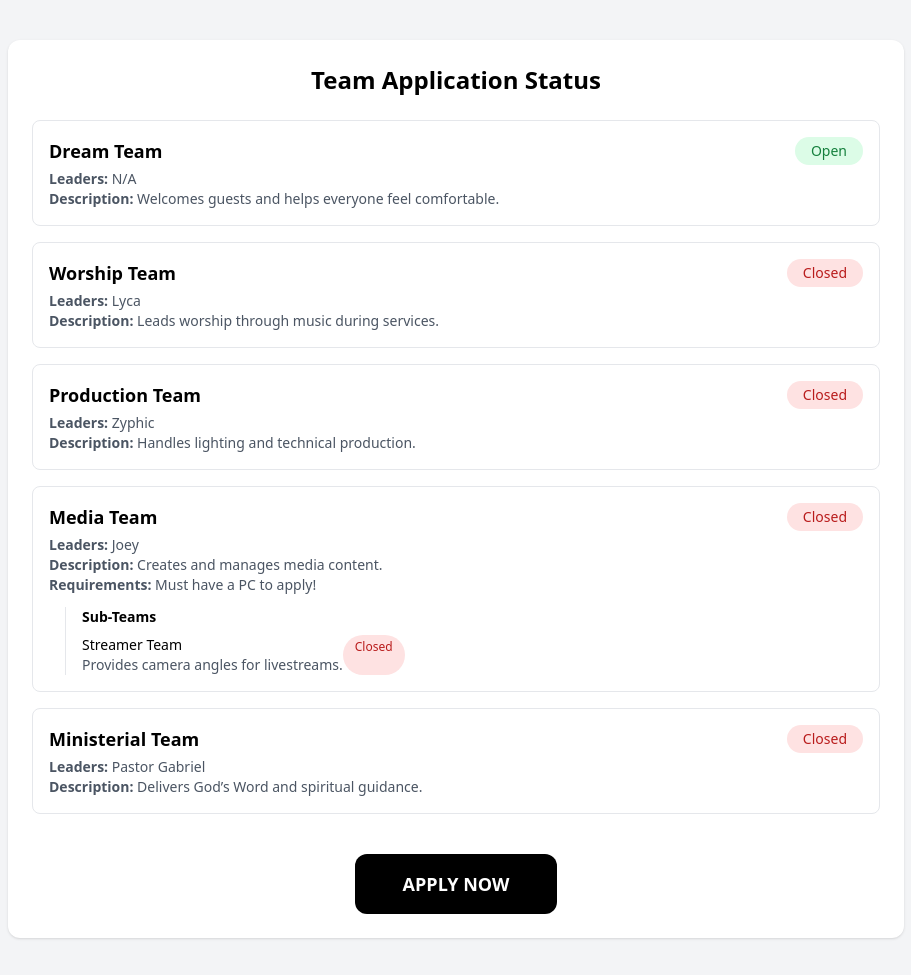
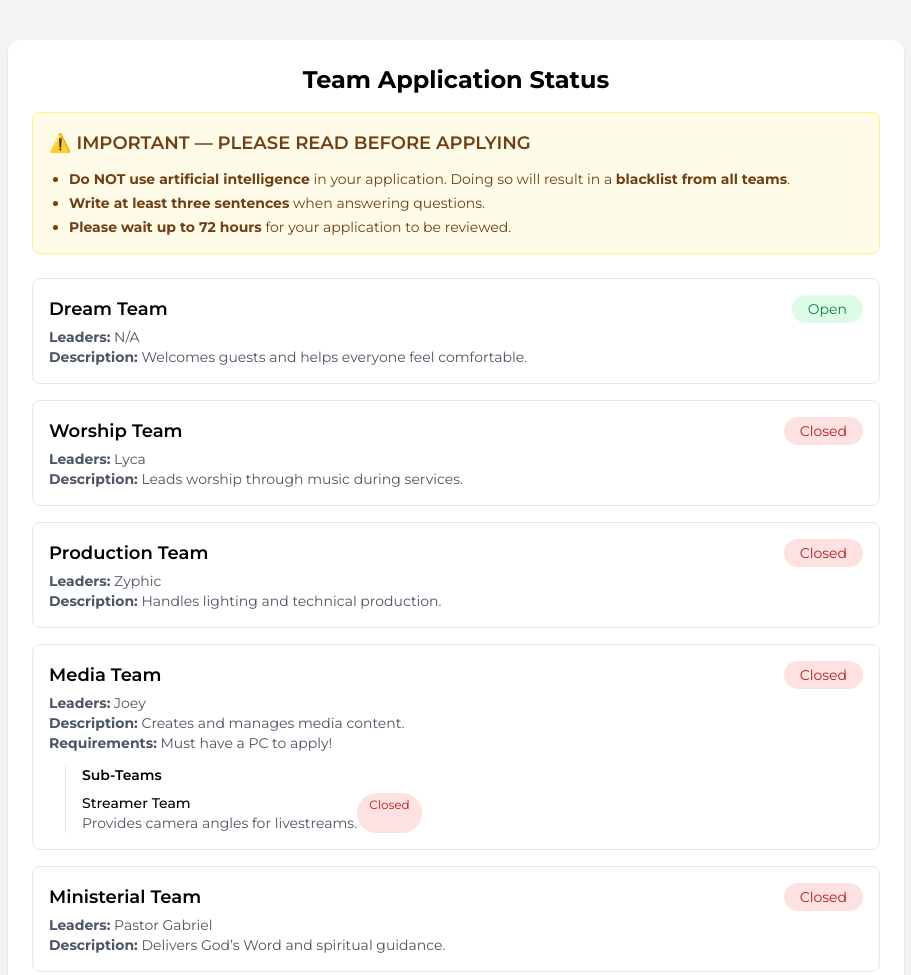
Before and after one commit to gabe-luamaster/joychurchapplications, a plain HTML site: page index.html in a window 1280 px wide. Shown: the top 975 px of the page, without its empty margins (184-1095 px from the left). Drawn offline with nearby package versions, Linux system fonts and the light colour scheme.

Commit message:
Update index.html

```diff
--- a/index.html
+++ b/index.html
@@ -5,22 +5,59 @@
   <meta name="viewport" content="width=device-width, initial-scale=1.0" />
   <title>Team Applications</title>
 
+  <!-- Montserrat -->
+  <link
+    href="https://fonts.googleapis.com/css2?family=Montserrat:wght@400;500;600;700&display=swap"
+    rel="stylesheet"
+  />
+
+  <!-- Tailwind -->
   <script src="https://cdn.tailwindcss.com"></script>
+
+  <style>
+    body {
+      font-family: "Montserrat", sans-serif;
+    }
+  </style>
 </head>
 
 <body class="bg-gray-100 min-h-screen py-10">
   <div class="max-w-4xl mx-auto bg-white rounded-xl shadow p-6">
-    <h1 class="text-2xl font-bold text-center mb-6">
+
+    <!-- LOGO (optional) -->
+    <!-- <img src="logo.png" class="h-16 mx-auto mb-6" /> -->
+
+    <h1 class="text-2xl font-bold text-center mb-4">
       Team Application Status
     </h1>
 
-    <!-- ⚠️ MUST BE EMPTY -->
+    <!-- ⚠️ ORIGINAL YELLOW REQUIREMENTS -->
+    <div class="mb-6 p-4 rounded-lg bg-yellow-50 border border-yellow-200 text-yellow-900 space-y-3">
+      <p class="font-semibold text-lg">
+        ⚠️ IMPORTANT — PLEASE READ BEFORE APPLYING
+      </p>
+
+      <ul class="list-disc pl-5 text-sm space-y-1">
+        <li>
+          <strong>Do NOT use artificial intelligence</strong> in your application.
+          Doing so will result in a <strong>blacklist from all teams</strong>.
+        </li>
+        <li>
+          <strong>Write at least three sentences</strong> when answering questions.
+        </li>
+        <li>
+          <strong>Please wait up to 72 hours</strong> for your application to be reviewed.
+        </li>
+      </ul>
+    </div>
+
+    <!-- JS OWNS THIS -->
     <div id="teams" class="space-y-4"></div>
 
     <div class="mt-10 flex justify-center">
       <a
         id="applyBtn"
-        href="https://docs.google.com/forms/PASTE_YOURS_HERE"
+        href="https://docs.google.com/forms/PASTE_YOURS"
         class="px-12 py-4 text-lg font-bold rounded-xl bg-black text-white hover:bg-gray-800 transition"
       >
         APPLY NOW
```
